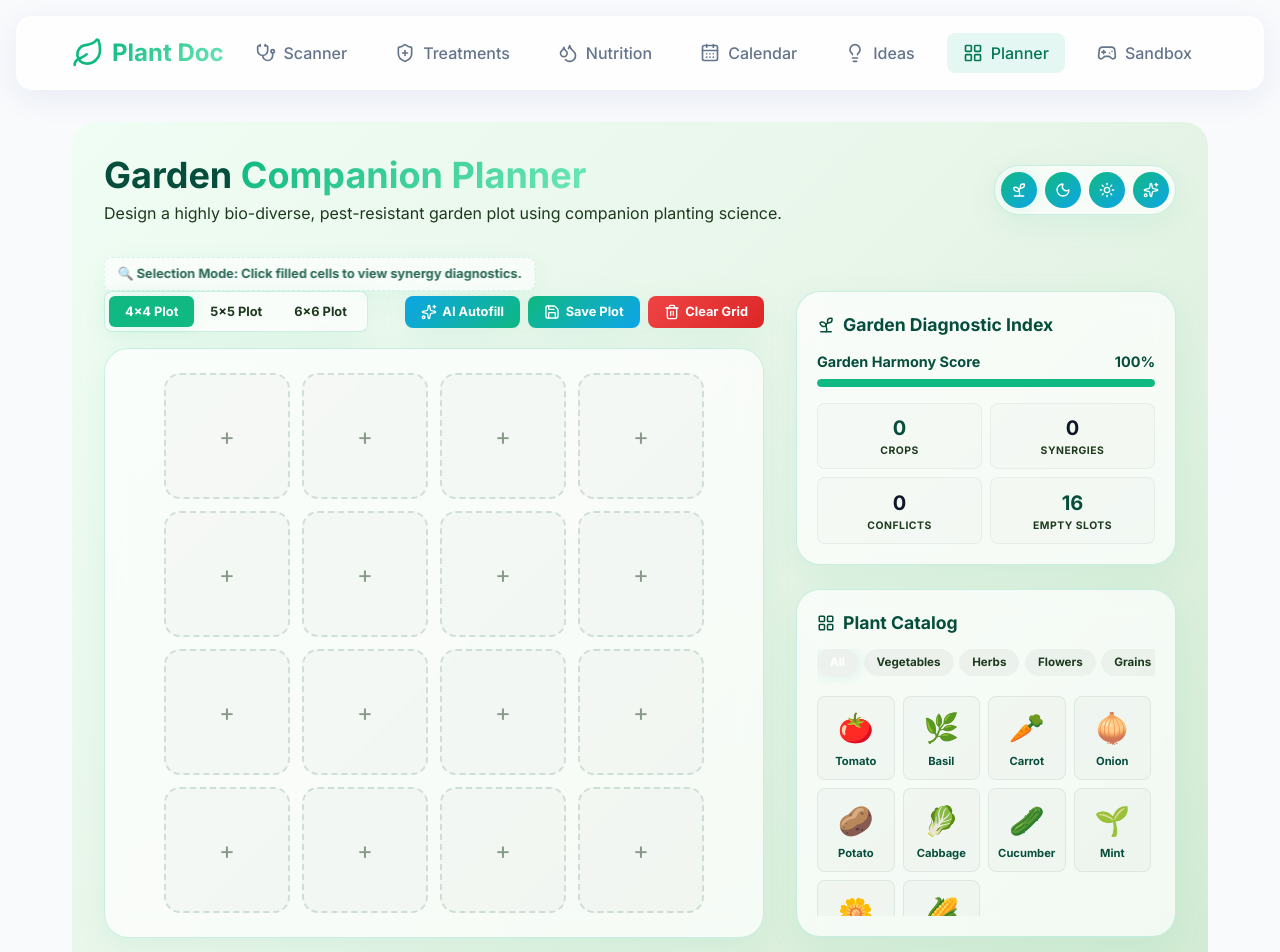
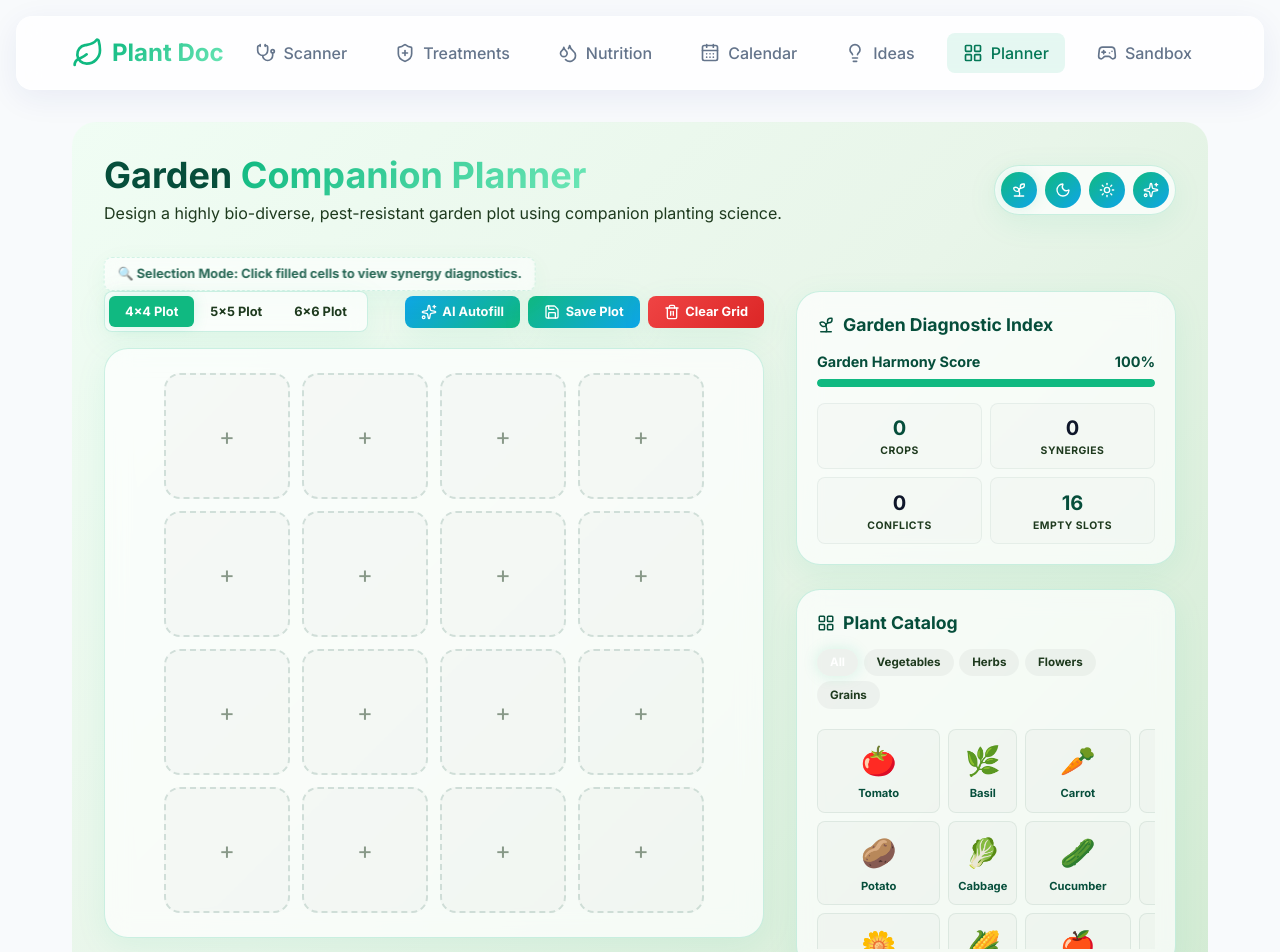
Before and after one commit to imrandoc34-create/plantdoc, a React (Vite) app: page /planner in a window 1280 px wide. Shown: the top 952 px of the page. Built offline with nearby package versions, Linux system fonts and the light colour scheme.

Commit message:
issue rewrited

```diff
--- a/src/data/companions.js
+++ b/src/data/companions.js
@@ -1,3 +1,5 @@
+import { plantsData } from './plants';
+
 export const companionData = {
   Tomato: {
     name: 'Tomato',
@@ -152,3 +154,24 @@ export const companionData = {
     }
   }
 };
+
+// Auto-fill remaining plants from the main database so the planner has access to "everything"
+plantsData.forEach(plant => {
+  if (!companionData[plant.name]) {
+    let icon = '🌱';
+    if (plant.category === 'Fruits') icon = '🍎';
+    else if (plant.category === 'Vegetables') icon = '🥬';
+    else if (plant.category === 'Grains') icon = '🌾';
+    else if (plant.category === 'Herbs') icon = '🌿';
+    else if (plant.category === 'Flowers') icon = '🌺';
+
+    companionData[plant.name] = {
+      name: plant.name,
+      icon: icon,
+      category: plant.category,
+      companions: [],
+      combatants: [],
+      details: {}
+    };
+  }
+});
--- a/src/pages/Planner.css
+++ b/src/pages/Planner.css
@@ -379,14 +379,9 @@
 .drawer-filter-row {
   display: flex;
   gap: 0.35rem;
-  overflow-x: auto;
+  flex-wrap: wrap;
   padding-bottom: 0.5rem;
   margin-bottom: 0.75rem;
-  scrollbar-width: none; /* Hide standard Firefox scrollbar */
-}
-
-.drawer-filter-row::-webkit-scrollbar {
-  display: none; /* Hide Chrome/Safari scrollbar */
 }
 
 .filter-pill-btn {
```
